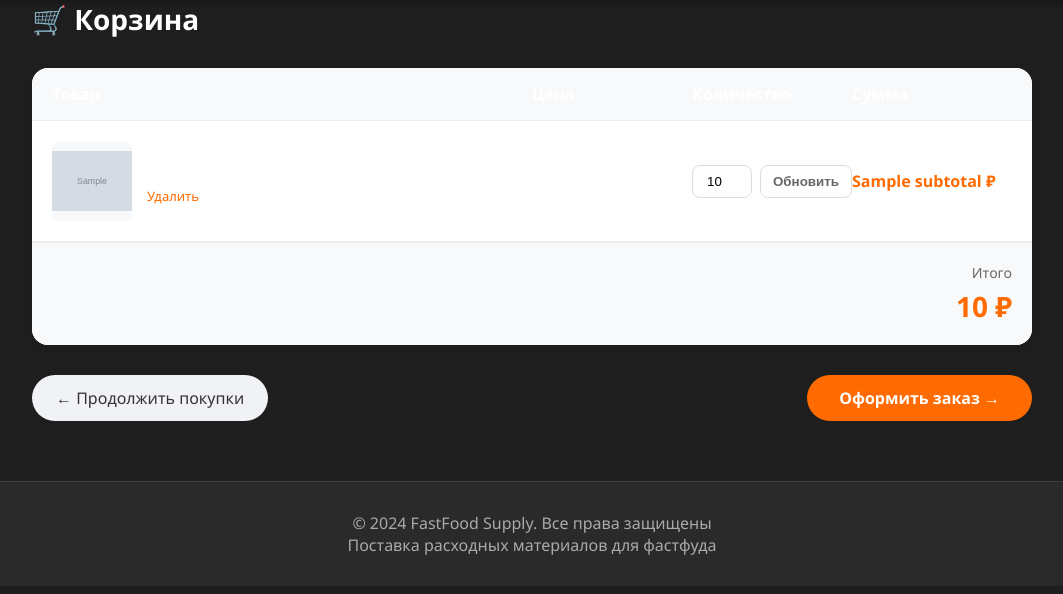
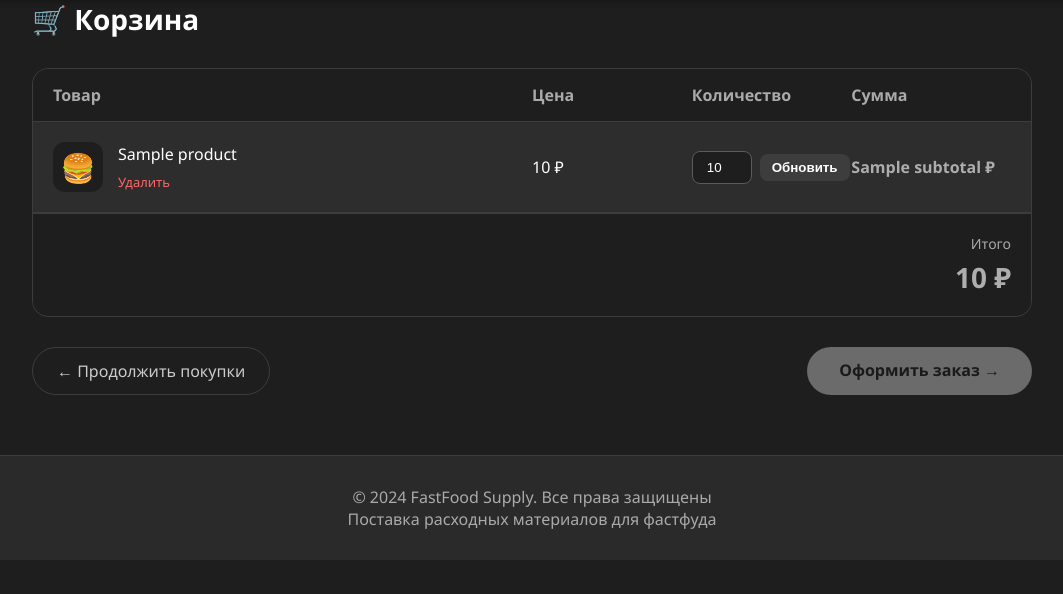
Before and after one commit to prohorenkov413-png/fastfood-supply, a Django app: template shop/templates/shop/cart.html in a window 1280 px wide. Shown: the part 60-654 px from the top of the page, without its empty margins (108-1171 px from the left). Run offline with Django 5.2, Linux system fonts and the light colour scheme; the template is opened without the code that fills it: most values are stand-ins (such as "Sample title", 1, 10 or a date in 2020); grey boxes marked "Sample" are stand-in pictures.

Commit message:
Обновлена корзина: тёмная тема, эмодзи

```diff
--- a/shop/templates/shop/cart.html
+++ b/shop/templates/shop/cart.html
@@ -2,14 +2,14 @@
 {% block content %}
 
 <div style="max-width: 1000px; margin: 0 auto;">
-    <h1 style="font-size: 28px; margin-bottom: 30px;">🛒 Корзина</h1>
+    <h1 style="font-size: 28px; margin-bottom: 30px; color: white;">🛒 Корзина</h1>
 
     {% if cart_items %}
 
-    <div style="background: white; border-radius: 16px; overflow: hidden; box-shadow: 0 2px 8px rgba(0,0,0,0.04);">
+    <div style="background: #2d2d2d; border-radius: 16px; overflow: hidden; border: 1px solid #3d3d3d;">
 
         <!-- Заголовки таблицы -->
-        <div style="display: grid; grid-template-columns: 3fr 1fr 1fr 1fr; background: #f8f9fa; padding: 15px 20px; font-weight: 600; border-bottom: 1px solid #eee;">
+        <div style="display: grid; grid-template-columns: 3fr 1fr 1fr 1fr; background: #1e1e1e; padding: 15px 20px; font-weight: 600; color: #aaaaaa; border-bottom: 1px solid #3d3d3d;">
             <div>Товар</div>
             <div>Цена</div>
             <div>Количество</div>
@@ -18,43 +18,41 @@
 
         <!-- Строки товаров -->
         {% for item in cart_items %}
-        <div style="display: grid; grid-template-columns: 3fr 1fr 1fr 1fr; align-items: center; padding: 20px; border-bottom: 1px solid #eee;">
+        <div style="display: grid; grid-template-columns: 3fr 1fr 1fr 1fr; align-items: center; padding: 20px; border-bottom: 1px solid #3d3d3d;">
 
-            <!-- Информация о товаре -->
+            <!-- Информация о товаре с эмодзи -->
             <div style="display: flex; gap: 15px; align-items: center;">
-                {% if item.product.image %}
-                    <img src="{{ item.product.image.url }}" alt="{{ item.product.name }}" style="width: 80px; height: 80px; object-fit: contain; background: #f8f9fa; border-radius: 8px;">
-                {% else %}
-                    <div style="width: 80px; height: 80px; background: #f8f9fa; border-radius: 8px; display: flex; align-items: center; justify-content: center;">📦</div>
-                {% endif %}
+                <div style="width: 50px; height: 50px; background: #1e1e1e; display: flex; align-items: center; justify-content: center; border-radius: 12px;">
+                    <span style="font-size: 28px;">{{ item.product.emoji|default:"🍔" }}</span>
+                </div>
                 <div>
-                    <div style="font-weight: 500; margin-bottom: 5px;">{{ item.product.name }}</div>
-                    <a href="/remove-from-cart/{{ item.product.id }}/" style="color: #ff6b00; font-size: 13px; text-decoration: none;">Удалить</a>
+                    <div style="font-weight: 500; color: white; margin-bottom: 5px;">{{ item.product.name }}</div>
+                    <a href="/remove-from-cart/{{ item.product.id }}/" style="color: #ff6666; font-size: 13px; text-decoration: none;">Удалить</a>
                 </div>
             </div>
 
             <!-- Цена -->
-            <div style="font-weight: 500;">{{ item.product.price }} ₽</div>
+            <div style="font-weight: 500; color: white;">{{ item.product.price }} ₽</div>
 
             <!-- Количество + кнопка Обновить -->
             <div>
                 <form method="post" action="/update-cart/{{ item.product.id }}/" style="display: flex; align-items: center; gap: 8px;">
                     {% csrf_token %}
-                    <input type="number" name="quantity" value="{{ item.quantity }}" min="0" style="width: 60px; padding: 8px; border: 1px solid #ddd; border-radius: 8px; text-align: center;">
-                    <button type="submit" style="background: none; color: #666; padding: 8px 12px; border: 1px solid #ddd; border-radius: 8px; cursor: pointer;">Обновить</button>
+                    <input type="number" name="quantity" value="{{ item.quantity }}" min="0" style="width: 60px; padding: 8px; border: 1px solid #5a5a5a; border-radius: 8px; background: #1e1e1e; color: white; text-align: center;">
+                    <button type="submit" style="background: #3d3d3d; color: white; border: none; padding: 6px 12px; border-radius: 8px; cursor: pointer;">Обновить</button>
                 </form>
             </div>
 
             <!-- Сумма -->
-            <div style="font-weight: 700; color: #ff6b00;">{{ item.subtotal }} ₽</div>
+            <div style="font-weight: 700; color: #adadad;">{{ item.subtotal }} ₽</div>
         </div>
         {% endfor %}
 
         <!-- Итого -->
-        <div style="display: flex; justify-content: flex-end; padding: 20px; background: #f8f9fa; border-top: 1px solid #eee;">
+        <div style="display: flex; justify-content: flex-end; padding: 20px; background: #1e1e1e; border-top: 1px solid #3d3d3d;">
             <div style="text-align: right;">
-                <div style="font-size: 14px; color: #666; margin-bottom: 5px;">Итого</div>
-                <div style="font-size: 28px; font-weight: 700; color: #ff6b00;">{{ total }} ₽</div>
+                <div style="font-size: 14px; color: #aaaaaa; margin-bottom: 5px;">Итого</div>
+                <div style="font-size: 28px; font-weight: 700; color: #adadad;">{{ total }} ₽</div>
             </div>
         </div>
 
@@ -62,18 +60,18 @@
 
     <!-- Кнопки действий -->
     <div style="display: flex; justify-content: space-between; margin-top: 30px; flex-wrap: wrap; gap: 15px;">
-        <a href="/catalog/" style="display: inline-block; padding: 12px 24px; background: #f0f2f5; color: #333; text-decoration: none; border-radius: 40px; font-weight: 500;">← Продолжить покупки</a>
-        <a href="/checkout/" style="display: inline-block; padding: 12px 32px; background: #ff6b00; color: white; text-decoration: none; border-radius: 40px; font-weight: 600;">Оформить заказ →</a>
+        <a href="/catalog/" style="display: inline-block; padding: 12px 24px; background: #1e1e1e; color: #cccccc; text-decoration: none; border-radius: 40px; border: 1px solid #3d3d3d;">← Продолжить покупки</a>
+        <a href="/checkout/" style="display: inline-block; padding: 12px 32px; background: #6b6b6b; color: #1a1a1a; font-weight: 700; text-decoration: none; border-radius: 40px;">Оформить заказ →</a>
     </div>
 
     {% else %}
 
     <!-- Пустая корзина -->
-    <div style="text-align: center; padding: 60px 20px; background: white; border-radius: 16px;">
+    <div style="text-align: center; padding: 60px 20px; background: #2d2d2d; border-radius: 16px; border: 1px solid #3d3d3d;">
         <div style="font-size: 64px; margin-bottom: 20px;">🛒</div>
-        <h2 style="margin-bottom: 10px;">Корзина пуста</h2>
-        <p style="color: #666; margin-bottom: 30px;">Добавьте товары, чтобы оформить заказ</p>
-        <a href="/catalog/" style="display: inline-block; padding: 12px 32px; background: #ff6b00; color: white; text-decoration: none; border-radius: 40px;">Перейти в каталог</a>
+        <h2 style="margin-bottom: 10px; color: white;">Корзина пуста</h2>
+        <p style="color: #aaaaaa; margin-bottom: 30px;">Добавьте товары, чтобы оформить заказ</p>
+        <a href="/catalog/" style="display: inline-block; padding: 12px 32px; background: #6b6b6b; color: #1a1a1a; font-weight: 700; text-decoration: none; border-radius: 40px;">Перейти в каталог</a>
     </div>
 
     {% endif %}
```
